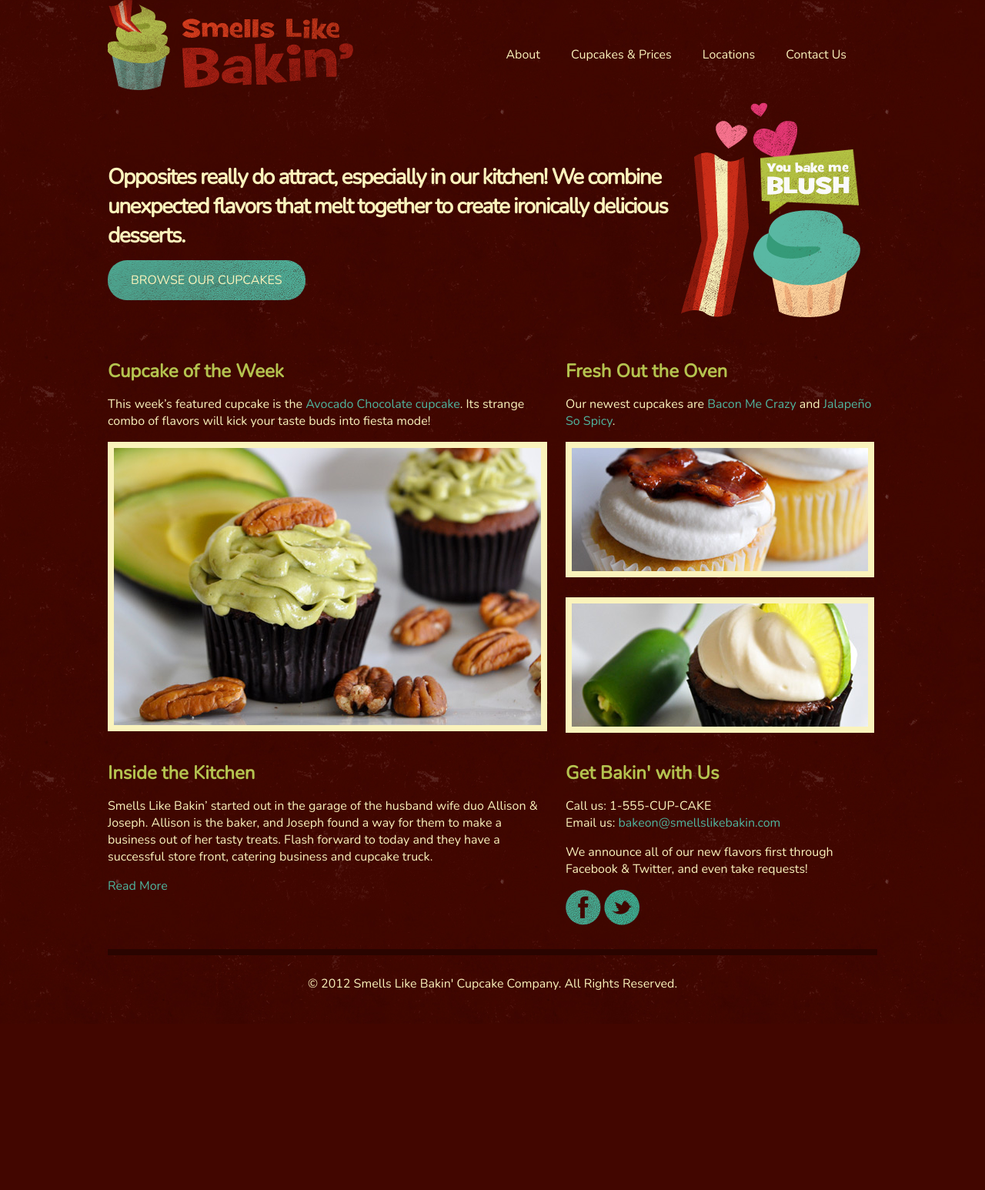
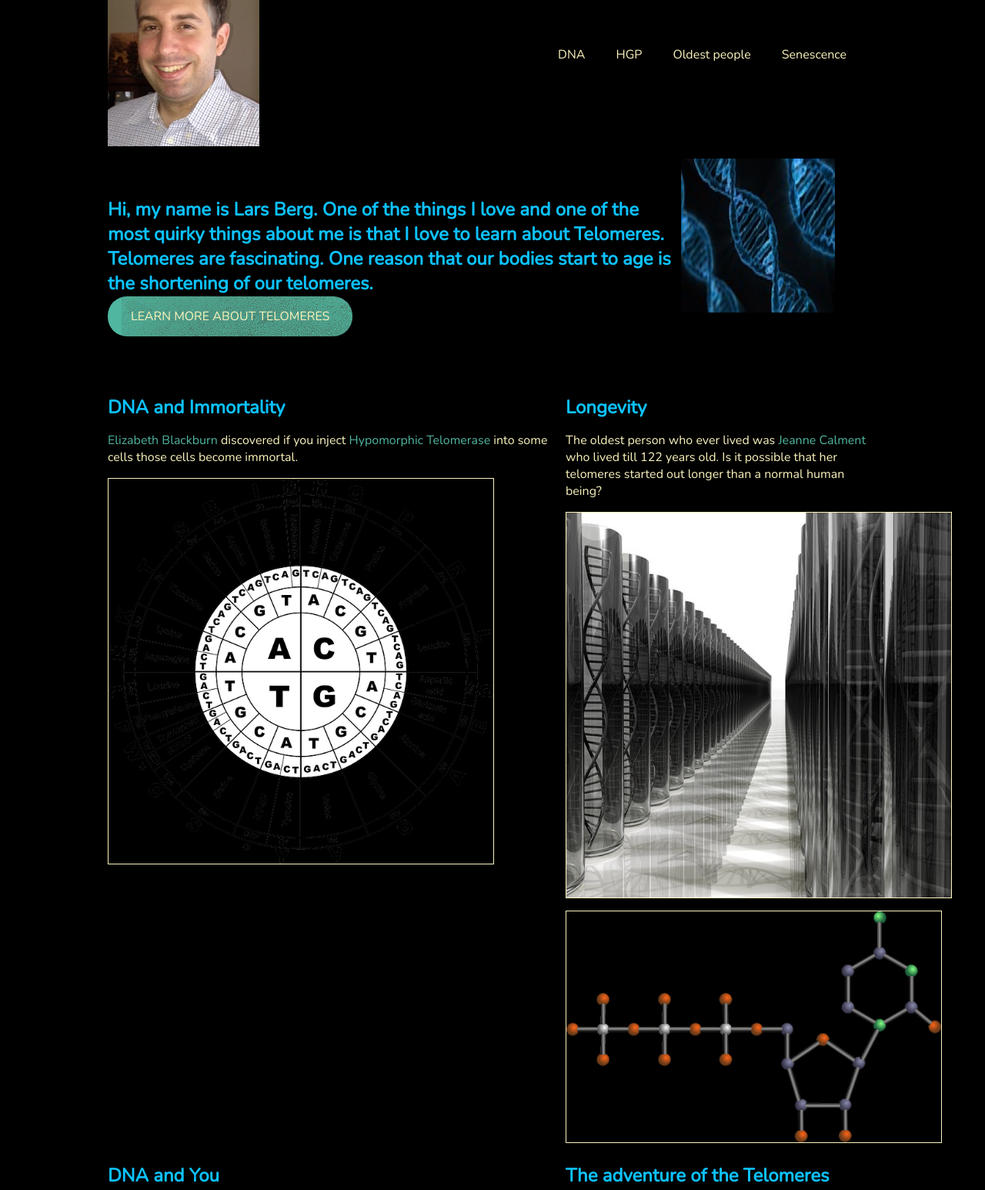
Before and after one commit to Oppenheimer1/bakin, a plain HTML site: page index.html in a window 1280 px wide. Shown: the part 60-1606 px from the top of the page at 77% size. Before the commit the page ends 1390 px from the top, so only its background shows below. Drawn offline with nearby package versions, Linux system fonts and the light colour scheme.

Commit message:
Added new images and updated links

```diff
--- a/css/style.css
+++ b/css/style.css
@@ -1,7 +1,7 @@
 body {
   font-family: 'Nunito', sans-serif;
   color: #FAF3BC;
-  background: #420600 url('img/bg-texture.jpg') repeat;
+  background: black;
 }
 
 a {
@@ -16,14 +16,14 @@ h1 {
 
 h2 {
   font-size: 1.500em;
-  color: #B4C34F;
+  color: #0DC2FF;
 }
 
 .btn {
   color: #FAF3BC;
   background: #4FB69F url('img/texture.png') no-repeat right top;
   padding: 15px 30px;
-  margin: 40px 0px;
+  margin: 10px 0px;
   border-radius: 25px;
   text-transform: uppercase;
 }
@@ -52,17 +52,21 @@ ul.nav li a {
 }
 
 #new-cupcakes img {
-  border: 8px solid #FAF3BC;
-  margin: 0 0 20px 0;
+  border: 1px solid #FAF3BC;
+  margin: 0 0 10px 0;
 }
 
 #featured-cupcake img {
-  border: 8px solid #FAF3BC;
+  border: 1px solid #FAF3BC;
 }
 
 #copyright {
   border-top: 8px solid #2A0400;
   padding: 10px 0px;
-  margin: 15px 0px;
+  margin: 10px 0px;
   text-align: center;
 }
+#grid_4
+{
+border: 8px solid #FAF3BC;
+}
--- a/index.html
+++ b/index.html
@@ -11,60 +11,61 @@
 <body>
   <div class="container clearfix">
     <div class="grid_4">
-      <img src="img/logo.gif" alt="Smells Like Bakin">
+      <img src="img/photo.jpg" height="250" style="max-width: 250px" alt="Smells Like Bakin">
     </div>
     <div class="grid_8 omega">
       <ul class="nav">
-        <li><a href="#">About</a></li>
-        <li><a href="#">Cupcakes &amp; Prices</a></li>
-        <li><a href="#">Locations</a></li>
-        <li class="last"><a href="#">Contact Us</a></li>
+        <li><a href="http://en.wikipedia.org/wiki/DNA">DNA</a></li>
+        <li><a href="http://www.genome.gov/10001772">HGP</a></li>
+        <li> <a href="http://en.wikipedia.org/wiki/Oldest_people">Oldest people</a></li>
+        <li class="last"><a href="http://en.wikipedia.org/wiki/Senescence">Senescence</a></li>
       </ul>
     </div>
     <div id="intro" class="grid_9">
-      <h1>Opposites really do attract, especially in our kitchen! We combine unexpected flavors that melt together to create ironically delicious desserts.</h1>
-      <p><a href="#" class="btn">Browse Our Cupcakes</a></p>
+      <h2>Hi, my name is Lars Berg. One of the things I love and one of the most quirky things about me is that I love to learn about Telomeres. Telomeres are fascinating. One reason that our bodies start to age is the shortening of our telomeres.</h2>
+      <p><a href="http://en.wikipedia.org/wiki/Telomere" class="btn">Learn More About Telomeres</a></p>
     </div>
     <div class="grid_3 omega">
-      <img src="img/you-bake-me-blush.gif" alt="You Bake Me Blush">
+      <img src="img/dna1.jpg" height="200" style="max-width: 200px"alt="You Bake Me Blush">
     </div>
 
     <div id="featured-cupcake" class="grid_7">
-      <h2>Cupcake of the Week</h2>
-      <p>This week’s featured cupcake is the <a href="#">Avocado Chocolate cupcake</a>. Its strange combo of flavors will kick your taste buds into fiesta mode!</p>
-      <img src="img/featured-cupcake.jpg" alt="Avocado Chocolate Cupcake">
+      <h2>DNA and Immortality</h2>
+      <p><a href="http://en.wikipedia.org/wiki/Elizabeth_Blackburn">Elizabeth Blackburn</a> discovered if you inject<a href="http://www.examiner.com/article/does-elizabeth-blackburn-s-research-make-immortality-a-reality"> Hypomorphic Telomerase</a> into some cells those cells become immortal.</p>
+      <img src="img/dna2.png" height="500" style="max-width: 500px" alt="DNA">
     </div>
 
     <div id="new-cupcakes" class="grid_5 omega">
-      <h2>Fresh Out the Oven</h2>
-      <p>Our newest cupcakes are <a href="#">Bacon Me Crazy</a> and <a href="#">Jalapeño So Spicy</a>. </p>
-      <img src="img/new-cupcake-bacon.jpg" alt="Bacon Me Crazy">
-      <img src="img/new-cupcake-jalapeno.jpg" alt="Jalapeno So Spicy">
+      <h2>Longevity</h2>
+      <p>The oldest person who ever lived was <a href="http://en.wikipedia.org/wiki/Jeanne_Calment">Jeanne Calment</a> who lived till 122 years old. Is it possible that her telomeres started out longer than a normal human being?</p>
+      <img src="img/dna3.jpg" height="500" style="max-width: 500px" alt="More DNA">
+      <img src="img/dna4.png" height="300" style="max-width: 500px"alt="Jalapeno So Spicy">
     </div>
 
 
     <div class="grid_7">
-      <h2>Inside the Kitchen</h2>
-      <p>Smells Like Bakin’ started out in the garage of the husband wife duo Allison &amp; Joseph. Allison is the baker, and Joseph found a way for them to make a business out of her tasty treats. Flash forward to today and they have a successful store front, catering business and cupcake truck. </p>
-      <p><a href="#" class="btn-small">Read More</a></p>
+      <h2>DNA and You</h2>
+      <p>Will we figure it out in our lifetime? Is it diet or genetics or a combination of both that cause one persons body to age quicker than anothers? What's the secret to our DNA is it just a code that we can understand and program or is there more to it
+        that we don't yet understand.</p>
+      <p><a href="http://www.genome.gov/25520880" class="btn-small">Read More</a></p>
     </div>
 
     <div class="grid_5 omega">
-      <h2>Get Bakin' with Us</h2>
+      <h2>The adventure of the Telomeres</h2>
 
       <div id="contact">
-        <p>Call us: <span>1-555-CUP-CAKE</span><br>
-        Email us: <a href="#">bakeon@smellslikebakin.com</a></p>
+        <p>Call me to discuss your theories: <span>1-917-710-5043</span><br>
+        Email me: <a href="#">larsgbr@gmail.com</a></p>
       </div>
 
 
-      <p>We announce all of our new flavors first through Facebook &amp; Twitter, and even take requests!</p>
-      <a href="http://www.facebook.com/SmellsLikeBakin"><img src="img/facebook.gif" alt="Facebook"></a>
-      <a href="https://twitter.com/#!/smellslikebakin"><img src="img/twitter.gif" alt="Twitter"></a>
+      <p>Everyday you should learn something new.</p>
+      <a href="https://www.facebook.com/lars.berg.9231712"><img src="img/facebook.gif" alt="Facebook"></a>
+      <a href="https://twitter.com/Larsuniverse1"><img src="img/twitter.gif" alt="Twitter"></a>
     </div>
 
     <div id="copyright" class="grid_12">
-      <p>&copy; 2012 Smells Like Bakin' Cupcake Company. All Rights Reserved.</p>
+      <p>&copy; 2014 The secrets are there waiting for you to find them.</p>
     </div>
 
   </div>
```
Also changed, not shown: img/dna1.jpg (added), img/dna2.png (added), img/dna3.jpg (added), img/dna4.png (added), img/photo.jpg (added), img/redadmiralbutterfly_web.png (added), 1 other file.
